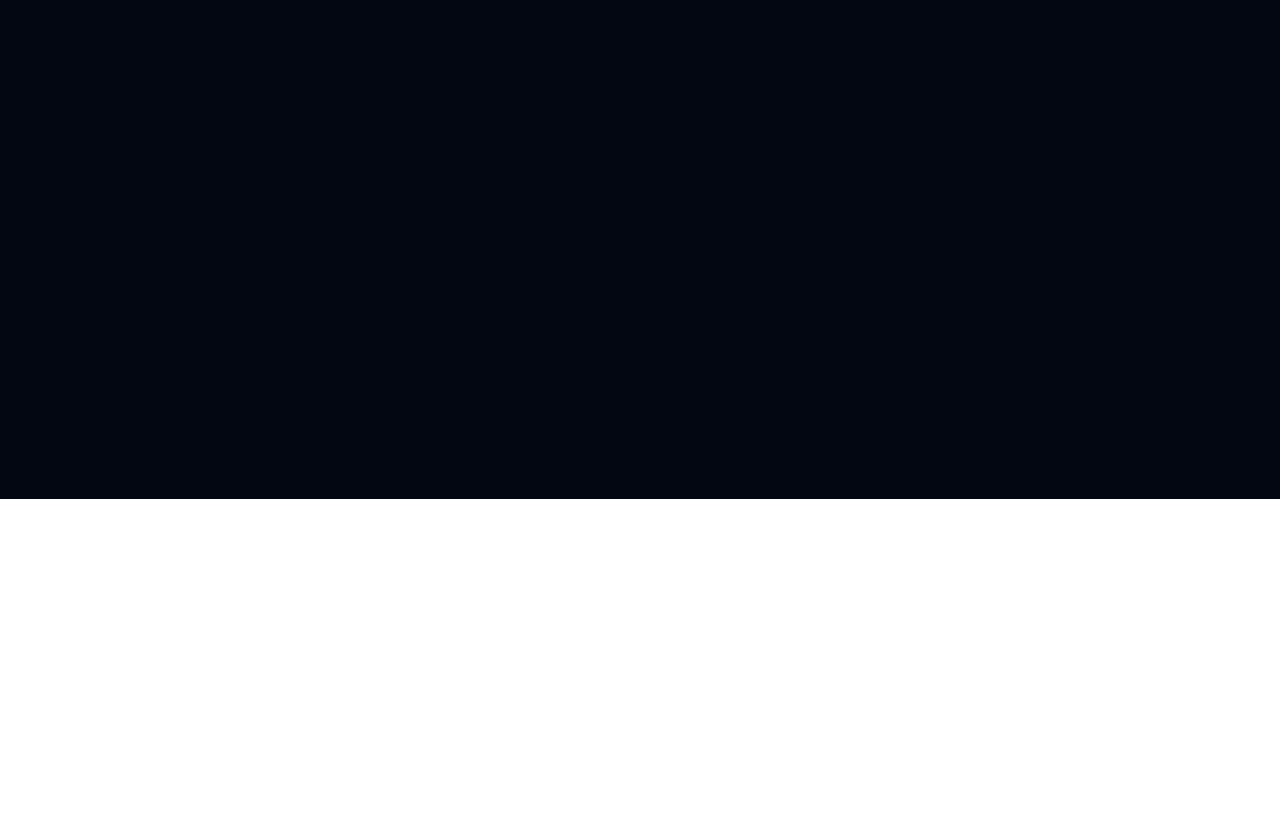
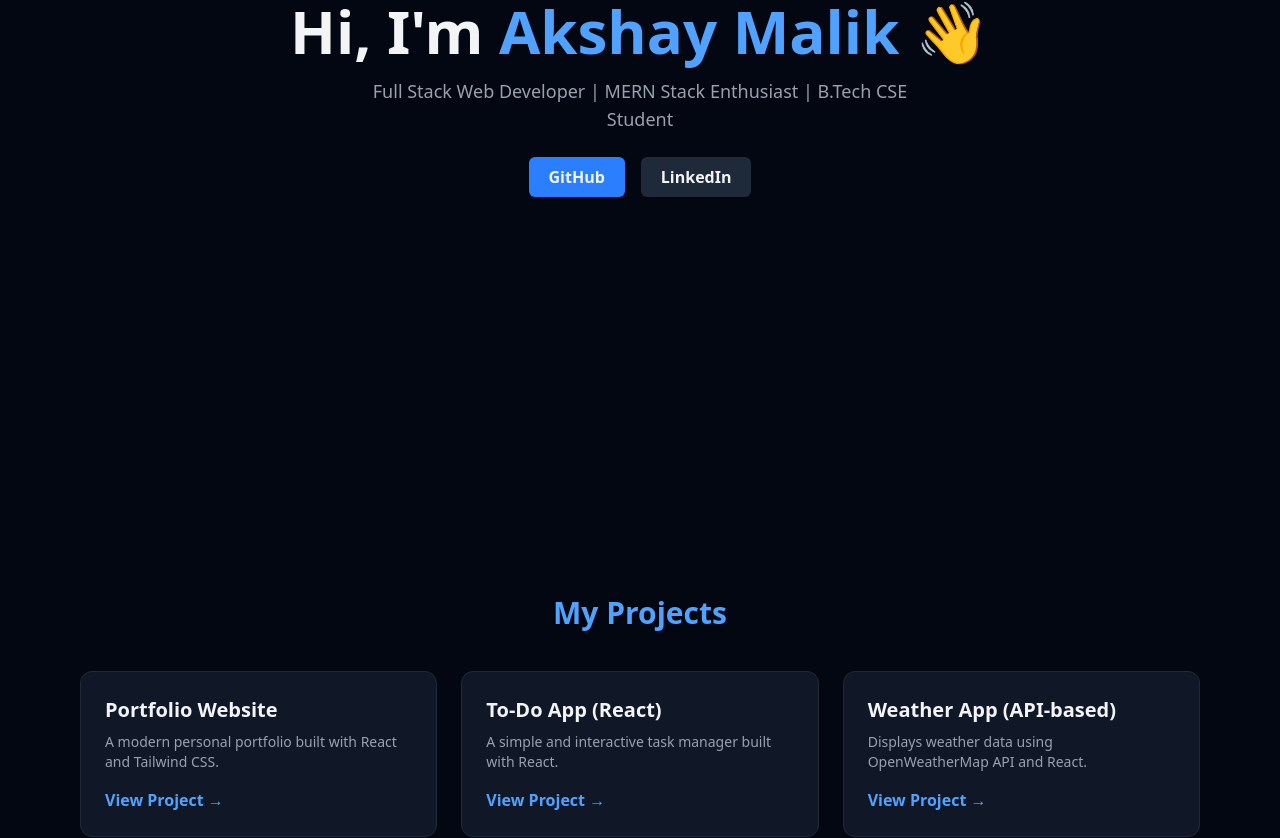
Before and after one commit to Akshay-Malik2040/Portfolio, a React (Vite) app: page / in a window 1280 px wide. Shown: the part 301-1139 px from the top of the page. Before the commit the page ends 800 px from the top, so only its background shows below. Built offline with nearby package versions, Linux system fonts and the light colour scheme.

Commit message:
add hero section and projects

```diff
--- a/src/App.jsx
+++ b/src/App.jsx
@@ -1,9 +1,13 @@
 import Navbar from "./components/Navbar";
+import Hero from "./components/Hero"
+import Projects from "./components/Projects";
 
 function App() {
   return (
-    <div className="bg-gray-950 text-gray-100 min-h-screen">
+    <div className="m-0 p-0 bg-gray-950 text-gray-100 min-h-screen overscroll-none overflow-x-hidden">
       <Navbar />
+      <Hero/>
+      <Projects/>
 
       <footer className="text-center py-6 text-gray-400 border-t border-gray-800">
         © 2025 Akshay Malik | Built with ❤️ using React & Tailwind CSS
--- a/src/components/Hero.jsx
+++ b/src/components/Hero.jsx
@@ -0,0 +1,31 @@
+export default function Hero() {
+  return (
+    <section
+      id="home"
+      className="flex flex-col items-center justify-center text-center h-screen"
+    >
+      <h2 className="text-4xl sm:text-6xl font-extrabold mb-4">
+        Hi, I'm <span className="text-blue-400">Akshay Malik</span> 👋
+      </h2>
+      <p className="text-gray-400 text-lg max-w-xl mb-6">
+        Full Stack Web Developer | MERN Stack Enthusiast | B.Tech CSE Student
+      </p>
+      <div className="flex gap-4">
+        <a
+          href="https://github.com/Akshay-Malik2040"
+          target="_blank"
+          className="px-5 py-2 bg-blue-500 hover:bg-blue-600 rounded-md font-semibold"
+        >
+          GitHub
+        </a>
+        <a
+          href="https://www.linkedin.com/in/akshay-malik2040"
+          target="_blank"
+          className="px-5 py-2 bg-gray-800 hover:bg-gray-700 rounded-md font-semibold"
+        >
+          LinkedIn
+        </a>
+      </div>
+    </section>
+  );
+}
--- a/src/components/Projects.jsx
+++ b/src/components/Projects.jsx
@@ -0,0 +1,45 @@
+const projects = [
+  {
+    title: "Portfolio Website",
+    desc: "A modern personal portfolio built with React and Tailwind CSS.",
+    link: "https://github.com/Akshay-Malik2040/portfolio-basic",
+  },
+  {
+    title: "To-Do App (React)",
+    desc: "A simple and interactive task manager built with React.",
+    link: "https://github.com/Akshay-Malik2040/todo-react-app",
+  },
+  {
+    title: "Weather App (API-based)",
+    desc: "Displays weather data using OpenWeatherMap API and React.",
+    link: "https://github.com/Akshay-Malik2040/weather-app",
+  },
+];
+
+export default function Projects() {
+  return (
+    <section id="projects" className="max-w-6xl mx-auto py-24 px-4">
+      <h2 className="text-3xl font-bold text-center mb-10 text-blue-400">
+        My Projects
+      </h2>
+      <div className="grid sm:grid-cols-2 lg:grid-cols-3 gap-6">
+        {projects.map((p) => (
+          <div
+            key={p.title}
+            className="bg-gray-900 p-6 rounded-xl border border-gray-800 hover:border-blue-500 transition"
+          >
+            <h3 className="text-xl font-semibold mb-2">{p.title}</h3>
+            <p className="text-gray-400 text-sm mb-4">{p.desc}</p>
+            <a
+              href={p.link}
+              target="_blank"
+              className="text-blue-400 hover:underline font-semibold"
+            >
+              View Project →
+            </a>
+          </div>
+        ))}
+      </div>
+    </section>
+  );
+}
--- a/src/index.css
+++ b/src/index.css
@@ -1 +1,5 @@
 @import "tailwindcss";
+
+*root{
+  background-color: black;
+}
```
